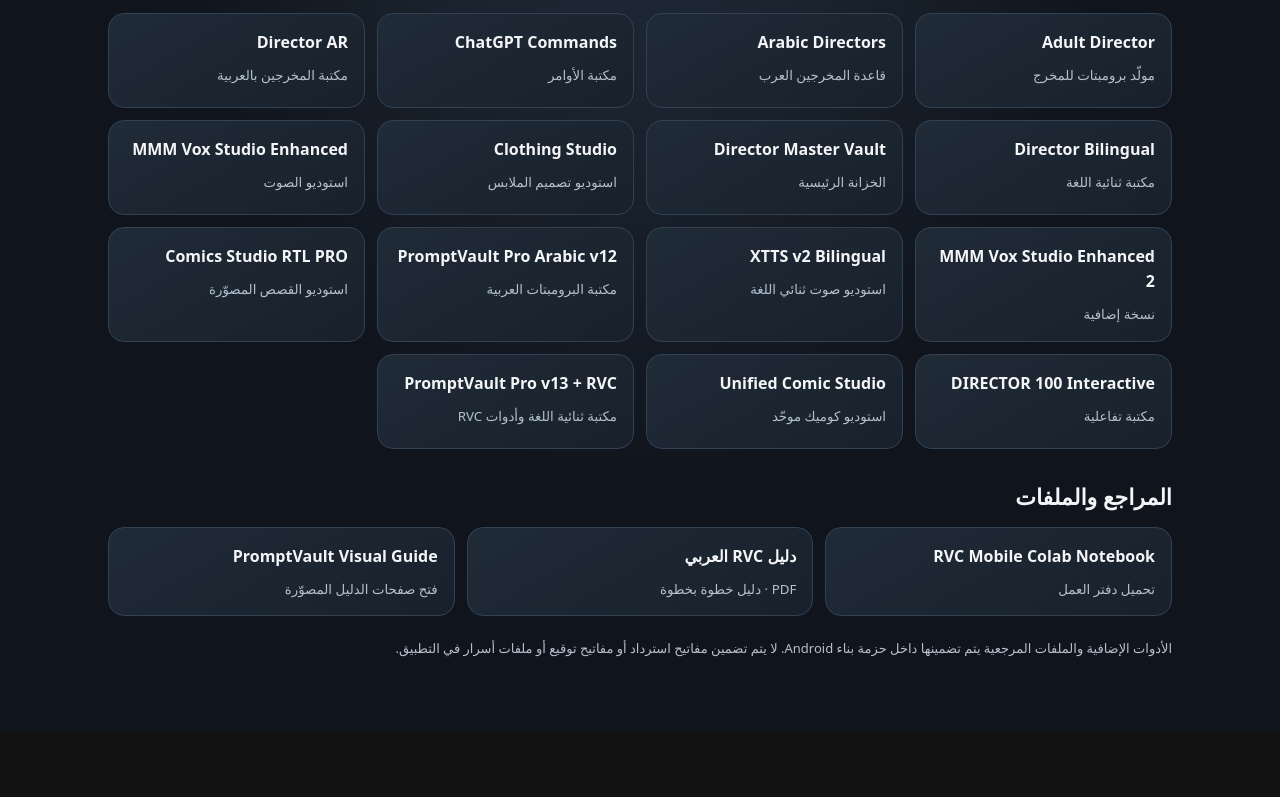
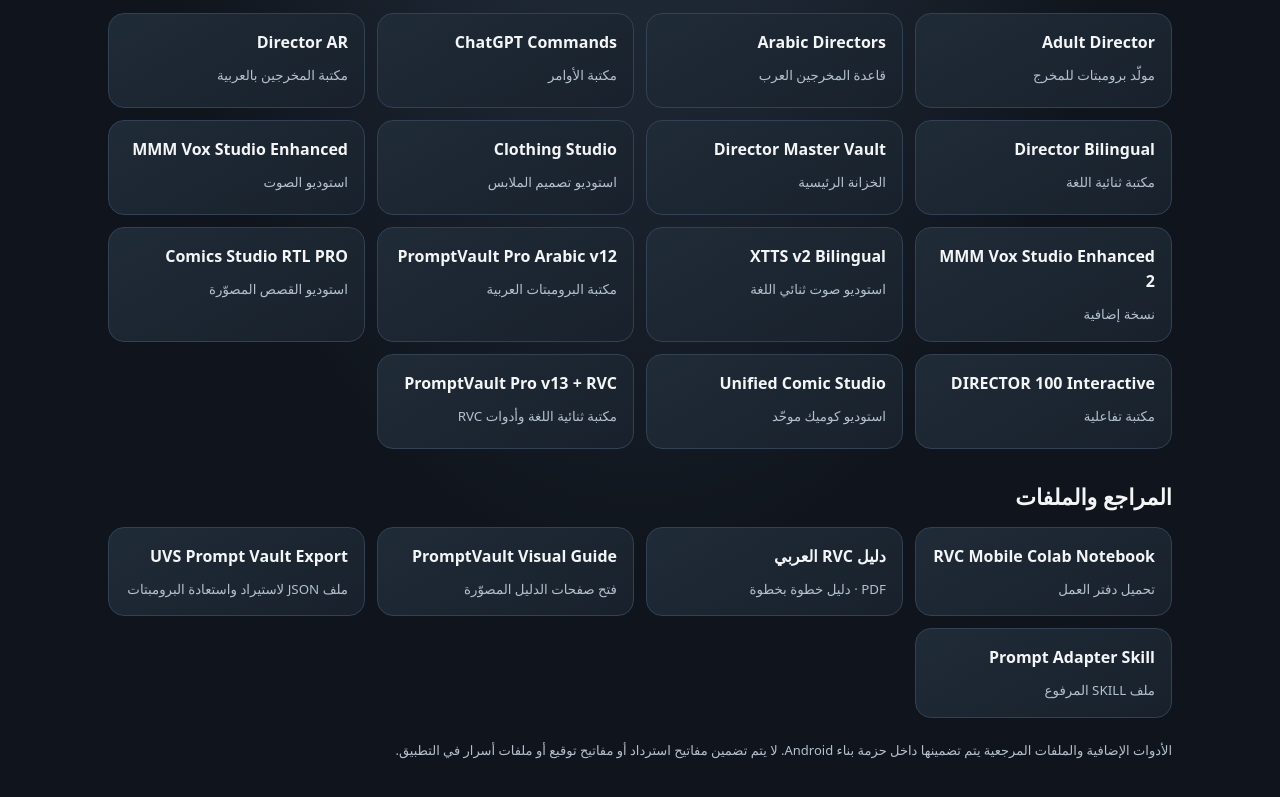
Before and after one commit to nemosmith83-wq/UNIFIED-STUDIO, a plain HTML site: page frontend/new-era/unified-launcher.html in a window 1280 px wide. Shown: the part 343-1140 px from the top of the page. Before the commit the page ends 1074 px from the top, so only its background shows below. Drawn offline with Linux system fonts and the light colour scheme.

Commit message:
Add uploaded prompt vault and skill resources to launcher

```diff
--- a/frontend/new-era/unified-launcher.html
+++ b/frontend/new-era/unified-launcher.html
@@ -36,6 +36,8 @@ section{margin-top:30px}h2{font-size:22px;margin:0 0 14px}.grid{display:grid;gri
 <a class="card" href="./resources/RVC_Free_Mobile_Tool_Colab_FIXED.ipynb" download><strong>RVC Mobile Colab Notebook</strong><small>تحميل دفتر العمل</small></a>
 <a class="card" href="./resources/RVC_Free_Mobile_Tool_Mobile_Large_STEP_GUIDE_ARABIC_CORRECT.pdf" target="_blank" rel="noopener"><strong>دليل RVC العربي</strong><small>PDF · دليل خطوة بخطوة</small></a>
 <a class="card" href="./resources/promptvault-pages/PromptVault-Pro-page-01.jpg" target="_blank" rel="noopener"><strong>PromptVault Visual Guide</strong><small>فتح صفحات الدليل المصوّرة</small></a>
+<a class="card" href="./resources/uvs-vault-2026-11-18.json" download><strong>UVS Prompt Vault Export</strong><small>ملف JSON لاستيراد واستعادة البرومبتات</small></a>
+<a class="card" href="./resources/SKILL.md" download><strong>Prompt Adapter Skill</strong><small>ملف SKILL المرفوع</small></a>
 </div></section>
 <p class="note">الأدوات الإضافية والملفات المرجعية يتم تضمينها داخل حزمة بناء Android. لا يتم تضمين مفاتيح استرداد أو مفاتيح توقيع أو ملفات أسرار في التطبيق.</p>
 </main>
```
